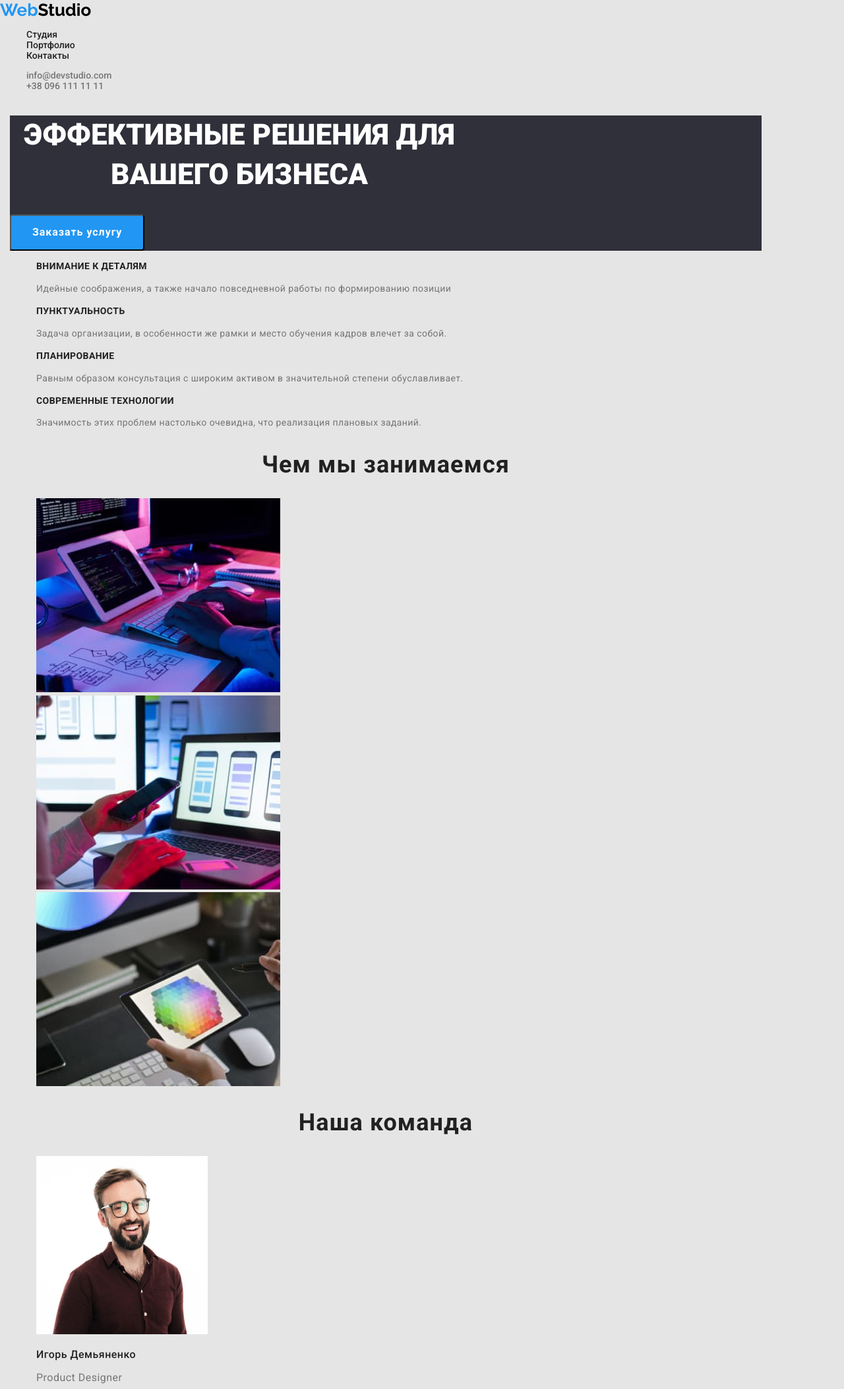
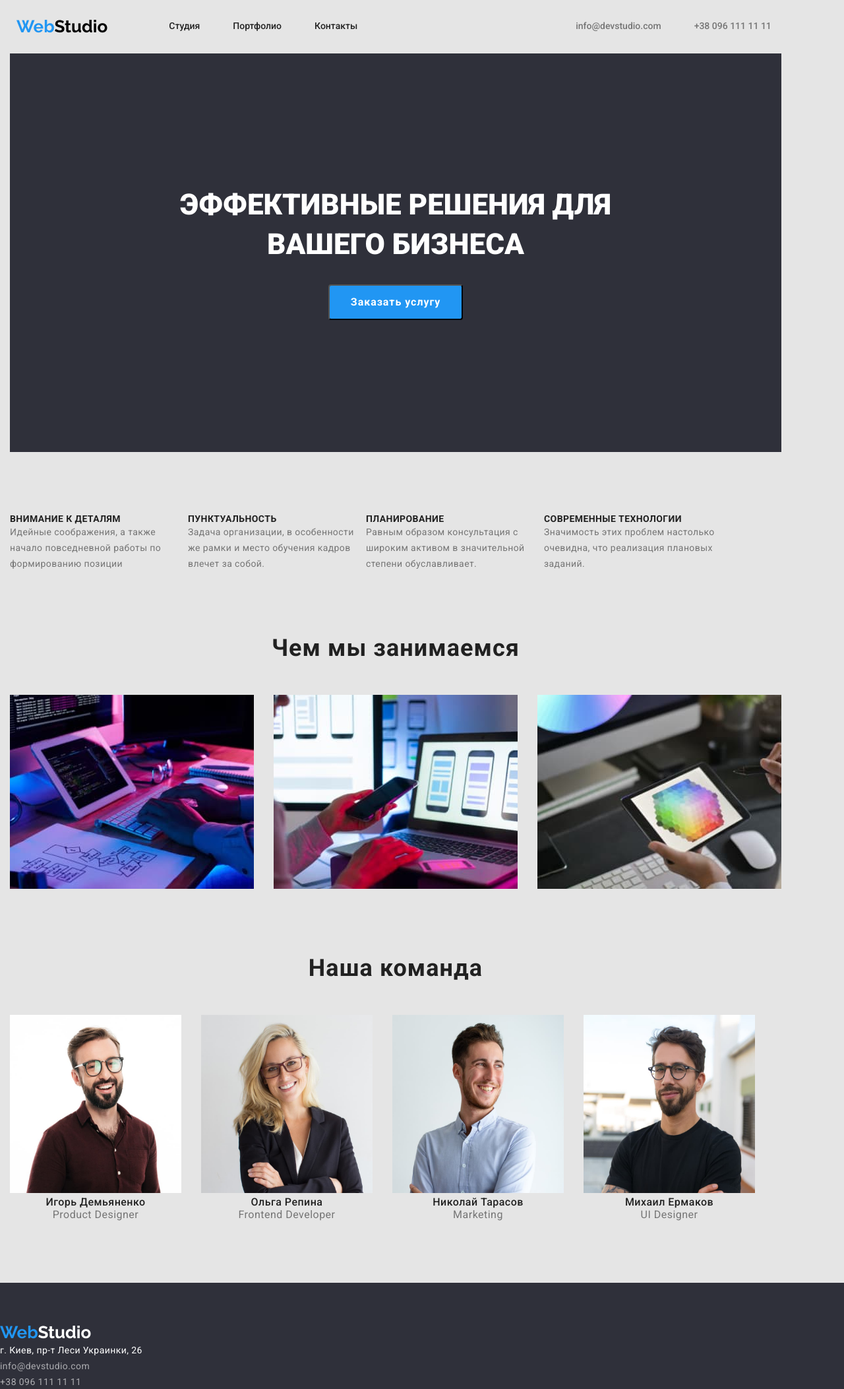
Before and after one commit to AlexanderDmitriev/goit-markup-hw-03, a plain HTML site: page index.html in a window 1280 px wide. Shown: the top 2105 px of the page at 66% size. Drawn offline with nearby package versions, Linux system fonts and the light colour scheme.

Commit message:
ДЗ №3 Версия 1.1
ДЗ №3 Версия 1.1

```diff
--- a/css/styles.css
+++ b/css/styles.css
@@ -7,15 +7,36 @@
   --second-color: #2196f3;
 }
 /***Общее**/
+html {
+  box-sizing: border-box;
+}
+
 body {
   font-family: Roboto, sans-serif;
   font-style: normal;
   background-color: #e5e5e5;
 }
+
 main {
-  width: 1170px;
+  width: 1200px;
   padding-left: 15px;
   padding-right: 15px;
+}
+p,
+h1,
+h2,
+h3,
+h4,
+h5,
+h6 {
+  margin-top: 0px;
+  margin-bottom: 0px;
+}
+
+ul {
+  margin-top: 0px;
+  margin-bottom: 0px;
+  padding-left: 0px;
 }
 
 .link {
@@ -24,6 +45,10 @@ main {
 
 .list {
   list-style: none;
+}
+.container {
+  display: flex;
+  flex-wrap: wrap;
 }
 
 /**header css**/
@@ -35,6 +60,11 @@ main {
   line-height: 1.2;
   color: #000000;
   text-decoration: none;
+
+  margin-right: 93px;
+  padding-top: 25px;
+  padding-bottom: 25px;
+  margin-left: 25px;
 }
 .half-logo {
   color: var(--second-color);
@@ -44,6 +74,15 @@ main {
   font-size: 14px;
   line-height: 1.14;
   color: var(--header-text-color);
+
+  padding-top: 32px;
+  padding-bottom: 32px;
+  margin-right: 331px;
+}
+
+.nav-head li:not(:last-child),
+.post-and-phone li:not(:last-child) {
+  margin-right: 50px;
 }
 
 .nav-head .link {
@@ -54,6 +93,9 @@ main {
   font-size: 14px;
   line-height: 1.14;
   color: var(--main-text-color);
+
+  padding-top: 32px;
+  padding-bottom: 32px;
 }
 .post-and-phone .link {
   color: var(--main-text-color);
@@ -61,18 +103,17 @@ main {
 /***main css**/
 .hero {
   background: var(--background-color);
+  text-align: center;
 }
 .hero-text {
-  width: 696px;
-  height: 120px;
-  left: 452px;
   font-weight: 900;
   font-size: 44px;
   line-height: 1.36;
-  text-align: center;
   text-transform: uppercase;
   color: var(--light-text-color);
-  margin-bottom: 30px;
+  padding-top: 200px;
+  padding-right: 252px;
+  padding-left: 252px;
 }
 .hero-button {
   font-family: Roboto, sans-serif;
@@ -90,6 +131,13 @@ main {
   padding: 10px 32px;
   display: inline-block;
   min-width: 200px;
+  margin-top: 30px;
+  margin-bottom: 200px;
+}
+.about-section {
+  display: flex;
+  margin-top: 94px;
+  margin-bottom: 94px;
 }
 
 .about-us {
@@ -99,6 +147,7 @@ main {
   letter-spacing: 0.03em;
   text-transform: uppercase;
   color: var(--header-text-color);
+  width: 270px;
 }
 .about-us-text {
   font-weight: 400;
@@ -106,7 +155,9 @@ main {
   line-height: 1.71;
   letter-spacing: 0.03em;
   color: var(--main-text-color);
+  width: 270px;
 }
+
 .caption {
   font-weight: 700;
   font-size: 36px;
@@ -114,6 +165,15 @@ main {
   text-align: center;
   letter-spacing: 0.03em;
   color: var(--header-text-color);
+
+  margin-bottom: 50px;
+}
+.action-jpeg {
+  margin-bottom: 94px;
+}
+
+.action-jpeg:not(:last-child) {
+  margin-right: 30px;
 }
 
 .team {
@@ -121,6 +181,7 @@ main {
   font-size: 16px;
   line-height: 1.19;
   letter-spacing: 0.03em;
+  text-align: center;
 
   color: var(--header-text-color);
 }
@@ -129,12 +190,30 @@ main {
   font-size: 16px;
   line-height: 1.19;
   letter-spacing: 0.03em;
+  text-align: center;
   color: var(--main-text-color);
+}
+.team-list:not(:last-child) {
+  margin-right: 30px;
+}
+.team-introduction {
+  margin-bottom: 94px;
 }
 
 /***footer css**/
 footer {
   background: var(--background-color);
+  padding-top: 60px;
+  padding-bottom: 60px;
+}
+
+.lower-logo {
+  font-family: Raleway, sans-serif;
+  font-weight: 700;
+  font-size: 26px;
+  line-height: 1.2;
+  color: #000000;
+  text-decoration: none;
 }
 
 .left-half-logo-footer {
@@ -160,9 +239,24 @@ footer {
 }
 
 /***Портфолио**/
-.h1-portfolio {
-  display: none;
+
+.visually-hidden {
+  position: absolute;
+  clip: rect(0 0 0 0);
+  width: 1px;
+  height: 1px;
+  margin: -1px;
+  …
 }
+
+.projects {
+  margin-right: 30px;
+  margin-bottom: 30px;
+}
+.projects:nth-child(3n) {
+  margin-right: 0;
+}
+
 .portfolio-button {
   font-family: Roboto, sans-serif;
   font-weight: 500;
@@ -170,9 +264,18 @@ footer {
   line-height: 1.62;
   text-align: center;
   letter-spacing: 0.03em;
+  border-radius: 4px;
   background-color: #f5f4fa;
   color: var(--header-text-color);
   cursor: pointer;
+  border-color: transparent;
+}
+.filter-button {
+  justify-content: center;
+  margin-bottom: 34px;
+}
+.filter-button li:not(:last-child) {
+  margin-right: 8px;
 }
 
 .company-name {
--- a/index.html
+++ b/index.html
@@ -20,12 +20,13 @@
 
   <body>
     <header>
-      <nav>
+      <div class="container">
+        <nav class="container">
           <a href="./index.html" class="logo" lang="en">
             <span class="half-logo">Web</span>Studio
           </a>
           <!---Лого сайта-->
-        <ul class="list nav-head">
+          <ul class="list nav-head container">
             <!---Меню в хедере-->
             <li>
               <a href="" class="link"> Студия </a>
@@ -38,7 +39,7 @@
             </li>
           </ul>
         </nav>
-      <ul class="list post-and-phone">
+        <ul class="list post-and-phone container">
           <!--Почта и телефон-->
           <li>
             <a href="mailto:info@devstudio.com" class="link"
@@ -49,6 +50,7 @@
             <a href="tel:+380961111111" class="link">+38 096 111 11 11</a>
           </li>
         </ul>
+      </div>
     </header>
 
     <main>
@@ -58,8 +60,8 @@
         <button type="button" class="hero-button">Заказать услугу</button>
       </section>
       <section>
-        <ul class="list">
-          <li>
+        <ul class="list about-section">
+          <li class="about-topic">
             <h3 class="about-us">Внимание к деталям</h3>
             <p class="about-us-text">
               Идейные соображения, а также начало повседневной работы по
@@ -91,8 +93,8 @@
       </section>
       <section>
         <h2 class="caption">Чем мы занимаемся</h2>
-        <ul class="list">
-          <li>
+        <ul class="list container">
+          <li class="action-jpeg">
             <img
               src="./Images/action1.jpg"
               alt="Разработка логики программы"
@@ -100,7 +102,7 @@
               height="294"
             />
           </li>
-          <li>
+          <li class="action-jpeg">
             <img
               src="./Images/action2.jpg"
               alt="Ищем телефоны по фотороботу"
@@ -108,7 +110,7 @@
               height="294"
             />
           </li>
-          <li>
+          <li class="action-jpeg">
             <img
               src="./Images/action3.jpg"
               alt="Гадание по планшету"
@@ -118,10 +120,10 @@
           </li>
         </ul>
       </section>
-      <section>
+      <section class="team-introduction">
         <h2 class="caption">Наша команда</h2>
-        <ul class="list">
-          <li>
+        <ul class="list container">
+          <li class="team-list">
             <img
               src="./Images/team-card-1.jpg"
               alt="Игорь Демьяненко"
@@ -131,7 +133,7 @@
             <h3 class="team">Игорь Демьяненко</h3>
             <p lang="en" class="team-role">Product Designer</p>
           </li>
-          <li>
+          <li class="team-list">
             <img
               src="./Images/team-card-2.jpg"
               alt="Ольга Репина"
@@ -141,7 +143,7 @@
             <h3 class="team">Ольга Репина</h3>
             <p lang="en" class="team-role">Frontend Developer</p>
           </li>
-          <li>
+          <li class="team-list">
             <img
               src="./Images/team-card-3.jpg"
               alt="Николай Тарасов"
@@ -151,7 +153,7 @@
             <h3 class="team">Николай Тарасов</h3>
             <p lang="en" class="team-role">Marketing</p>
           </li>
-          <li>
+          <li class="team-list">
             <img
               src="./Images/team-card-4.jpg"
               alt="Михаил Ермаков"
@@ -165,7 +167,7 @@
       </section>
     </main>
     <footer>
-      <a href="./index.html" class="logo" lang="en">
+      <a href="./index.html" class="lower-logo" lang="en">
         <span class="left-half-logo-footer">Web</span
         ><span class="right-half-logo-footer">Studio</span>
       </a>
```
Also changed, not shown: portfolio.html (+21 -17 lines). Lines whose indentation alone changed are shown as unchanged.
